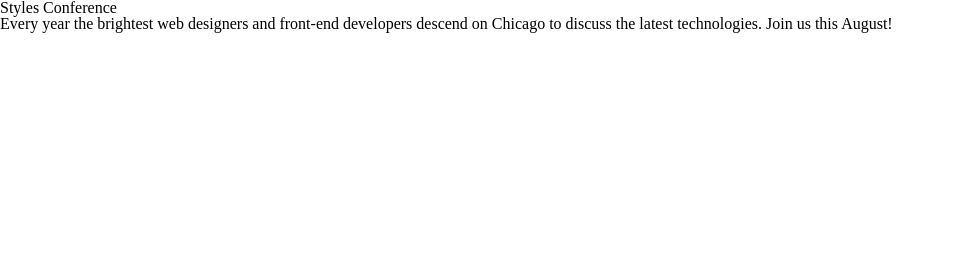
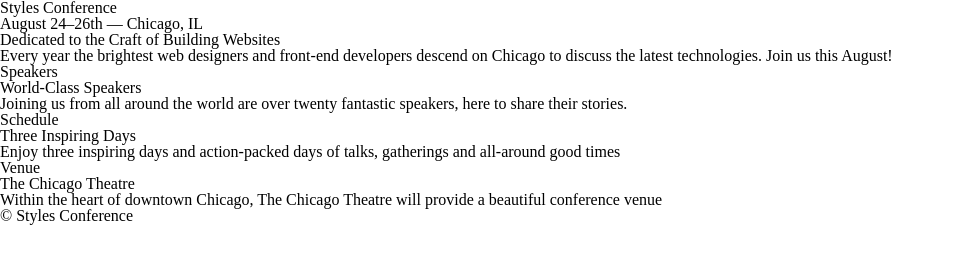
Before and after one commit to ryuzaki644/stylesConference, a plain HTML site: page index.html in a window 1280 px wide. Shown: the whole page, without its empty margins (0-954 px from the left). Drawn offline with Linux system fonts and the light colour scheme.

Commit message:
Modify index.html  -Add section for Speakers, Schedule and Venue  -Add footer

```diff
--- a/index.html
+++ b/index.html
@@ -8,8 +8,36 @@
 </head>
 
 <body>
-  <h1>Styles Conference</h1>
-  <p>Every year the brightest web designers and front-end developers descend on Chicago to discuss the latest technologies. Join us this August!</p>
+  <header>
+    <h1>Styles Conference</h1>
+    <h3>August 24&ndash;26th &mdash; Chicago, IL</h3>
+  </header>
+  <section>
+    <section>
+      <h2>Dedicated to the Craft of Building Websites</h2>
+      <p>Every year the brightest web designers and front-end developers descend on Chicago to discuss the latest technologies. Join us this August!</p>
+    </section>
+    <section>
+      <h5>Speakers</h5>
+      <h3>World-Class Speakers</h3>
+      <p>Joining us from all around the world are over twenty fantastic speakers, here to share their stories.</p>
+    </section>
+    <section>
+      <h5>Schedule</h5>
+      <h3>Three Inspiring Days</h3>
+      <p>Enjoy three inspiring days and action-packed days of talks, gatherings and all-around good times</p>
+    </section>
+    <section>
+      <h5>Venue</h5>
+      <h3>The Chicago Theatre</h3>
+      <p>Within the heart of downtown Chicago, The Chicago Theatre will provide a beautiful conference venue</p>
+    </section>
+  </section>
+  <footer>
+    <small>&copy; Styles Conference</small>
+  </footer>
+
+
 </body>
 
 </html>
```
